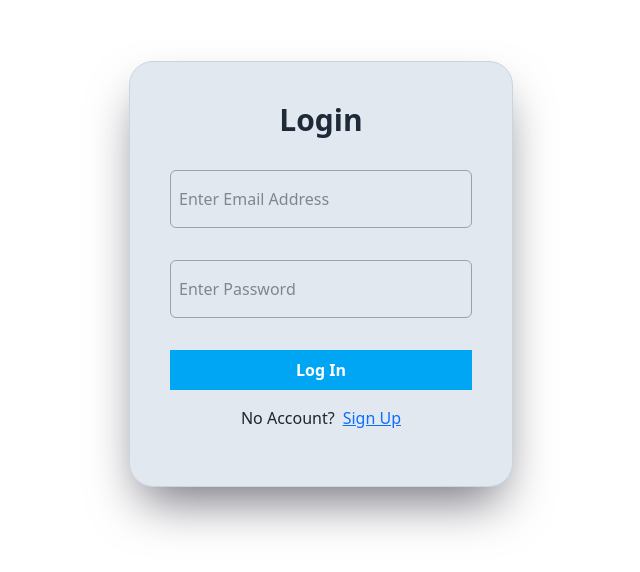
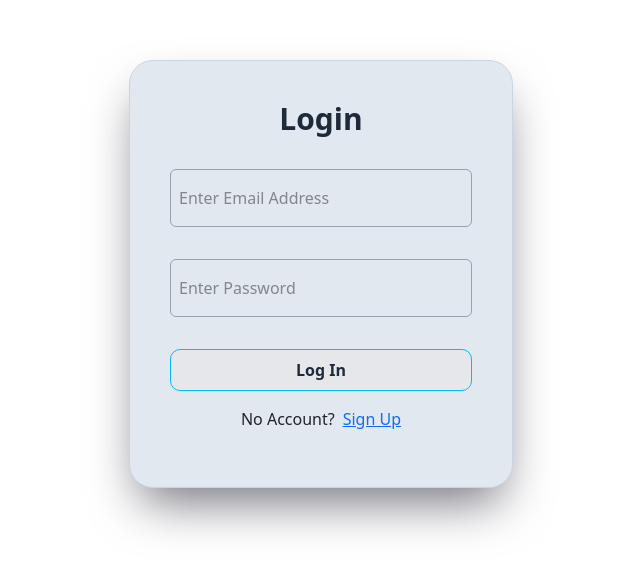
Before and after one commit to 82-Gaurab/The-Climb, a React (Vite) app in the folder Frontend/: page /login in a window 1280 px wide. Shown: the part 126-698 px from the top of the page, without its empty margins (319-959 px from the left). Built offline with nearby package versions, Linux system fonts and the light colour scheme.

Commit message:
Refactor Login and Register components to use reusable Button component; enhance button styles and functionality

```diff
--- a/Frontend/src/Components/LoginComponent.jsx
+++ b/Frontend/src/Components/LoginComponent.jsx
@@ -1,3 +1,4 @@
+import Button from "../utility/Button";
 import { useState } from "react";
 
 export default function LoginComponent() {
@@ -83,12 +84,7 @@ export default function LoginComponent() {
             <span style={{ color: "red" }}>{passwordError}</span>
           )}
         </p>
-        <button
-          onClick={handleErrors}
-          className="bg-sky-500 pl-5 pr-5 pt-2 pb-2 text-white antialiased rounded-3xl w-full cursor-pointer hover:bg-sky-700 focus:outline-violet-500 focus:outline-1 focus:shadow-indigo-200 focus:shadow-md font-bold color-white"
-        >
-          Log In
-        </button>
+        <Button text={"Log In"} onClick={handleErrors} />
         <p className="flex flex-wrap gap-2">
           No Account?{" "}
           <a
--- a/Frontend/src/Components/RegisterComponent.jsx
+++ b/Frontend/src/Components/RegisterComponent.jsx
@@ -1,4 +1,5 @@
 import { useState } from "react";
+import Button from "../utility/Button";
 
 export default function RegisterComponent() {
   const [email, setEmail] = useState("");
@@ -99,20 +100,22 @@ export default function RegisterComponent() {
           )}
         </p>
         <p className="w-full">
-          <button
+          {/* <button
             style={{ borderRadius: "20px" }}
             className="bg-sky-500 pl-5 pr-5 pt-2 pb-2 text-white antialiased w-full cursor-pointer hover:bg-sky-700 focus:outline-violet-500 focus:outline-1 focus:shadow-indigo-200 focus:shadow-md font-bold color-white"
             onClick={handleErrors}
           >
             Register
-          </button>
+          </button> */}
+          <Button text={"Register"} onClick={handleErrors} />
         </p>
 
         <p className="flex flex-wrap gap-2">
           Already have an account?{" "}
           <a
             href="/login"
-            className="text-blue-500 active:text-violet-500 focus:outline-violet-500 focus:outline-1 focus:shadow-indigo-200 focus:shadow-md "
+            className="text-blue-500 active:text-violet-500 focus:outline-violet-500 focus:outline-1 focus:shadow-indigo-200 focus:shadow-md"
+            style={{ textDecoration: "none" }}
           >
             Sign In
           </a>
--- a/Frontend/src/utility/Button.jsx
+++ b/Frontend/src/utility/Button.jsx
@@ -1,7 +1,12 @@
 /* eslint-disable react/prop-types */
-const Button = ({ text }) => {
+
+const Button = ({ text, onClick }) => {
   return (
-    <button className="bg-white text-gray-800 px-6 py-2 rounded-full shadow-lg hover:bg-blue-100 transition transform hover:scale-105 border-2 border-blue-200">
+    <button
+      className="bg-gray-200 w-full font-semibold text-gray-800 px-6 py-2 antialiased hover:font-bold hover:bg-sky-400 transform hover:text-stone-100 border-1 border-sky-400"
+      onClick={onClick}
+      style={{ transition: "all 0.35s ease-in", borderRadius: "10px" }}
+    >
       {text}
     </button>
   );
```
